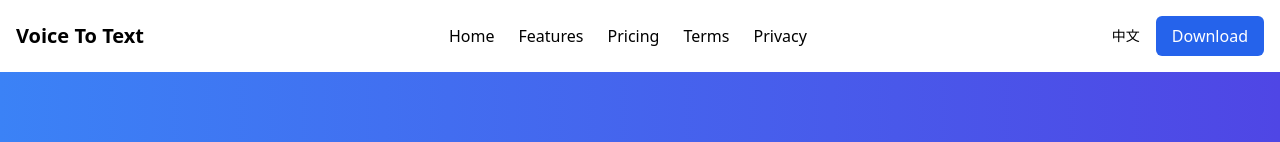
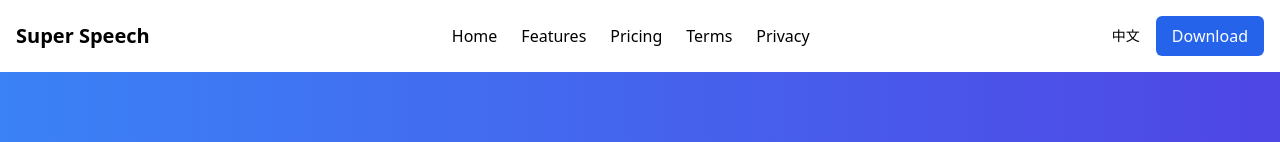
Before and after one commit to sotowang/app-landing-page, a Next.js app: page /en in a window 1280 px wide. Shown: the top 142 px of the page. Built offline with nearby package versions, Linux system fonts and the light colour scheme.

Commit message:
edit text

```diff
--- a/app/en/page.tsx
+++ b/app/en/page.tsx
@@ -8,7 +8,7 @@ export default function Home() {
         <div className="container mx-auto px-4 py-4">
           <div className="flex justify-between items-center">
             <Link href="/en" className="text-xl font-bold">
-              Voice To Text
+              Super Speech
             </Link>
 
             <nav className="hidden md:flex space-x-6">
```
